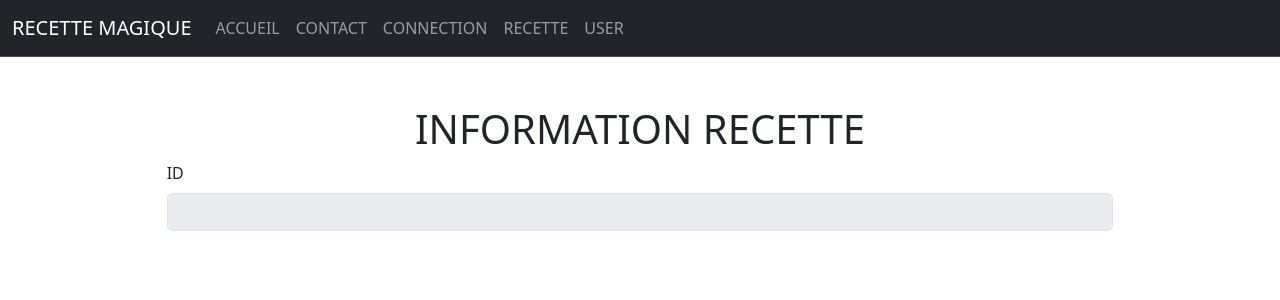
After one commit to GuillemotClement/LEARN_RecetteMagique-PHP, a PHP site: page /affichage_recipe.php in a window 1280 px wide. The commit adds this page. Shown: the top 300 px of the page. Run offline with PHP 8.4, Linux system fonts and the light colour scheme; some libraries are stand-ins or nearby versions.

Commit message:
ajout du formulaire de visu des recette

```diff
--- /dev/null
+++ b/affichage_recipe.php
@@ -0,0 +1,19 @@
+<?php
+
+// require_once('databaseconnect.php');
+
+require_once('head.php');
+require_once('header.php');
+
+?>
+<div class="container col-10">
+  <form action="" class="m-5">
+      <h1 class="text-uppercase text-center">Information recette</h1>
+      <div class="mb-3">
+          <label for="id" class="form-label text-uppercase">id</label>
+          <input type="text" class="form-control" id="id" value="" disabled>
+      <div id="emailHelp" class="form-text"></div>
+    </div>
+
+  </form>
+</div>
--- a/index.php
+++ b/index.php
@@ -6,6 +6,7 @@ require_once('header.php');
 ?>
 
     <main>
+        TODO : formulaire doit pointer vers requete recipe
         <a href="form_new_recipe.php" class="btn btn-md btn-primary shadow text-uppercase">Nouvelle recette</a>
         <h1 class="uppercase">Nos recettes</h1>
         <div class="ctn-card">
--- a/requette_recipes.php
+++ b/requette_recipes.php
@@ -23,7 +23,7 @@ require_once('header.php');
                     <p class="card-text italic">Proposé par <span class="bold blue"><?= $recipe['author']; ?></span></p>
                     <p class="card-text fs-6">Le <span class="bold blue"><?= $recipe['date_creation_recipe']; ?></span></p>
                     <div class="ctn_btn">
-                        <a href="" class="btn btn-sm bg-primary shadow text-light">Afficher</a>
+                        <a href="affichage_recipe.php" class="btn btn-sm bg-primary shadow text-light">Afficher</a>
                         <a href="" class="btn btn-sm bg-danger shadow text-light">Supprimer</a>
                         <a href="" class="btn btn-sm bg-success shadow text-light">Update</a>
                     </div>
```
